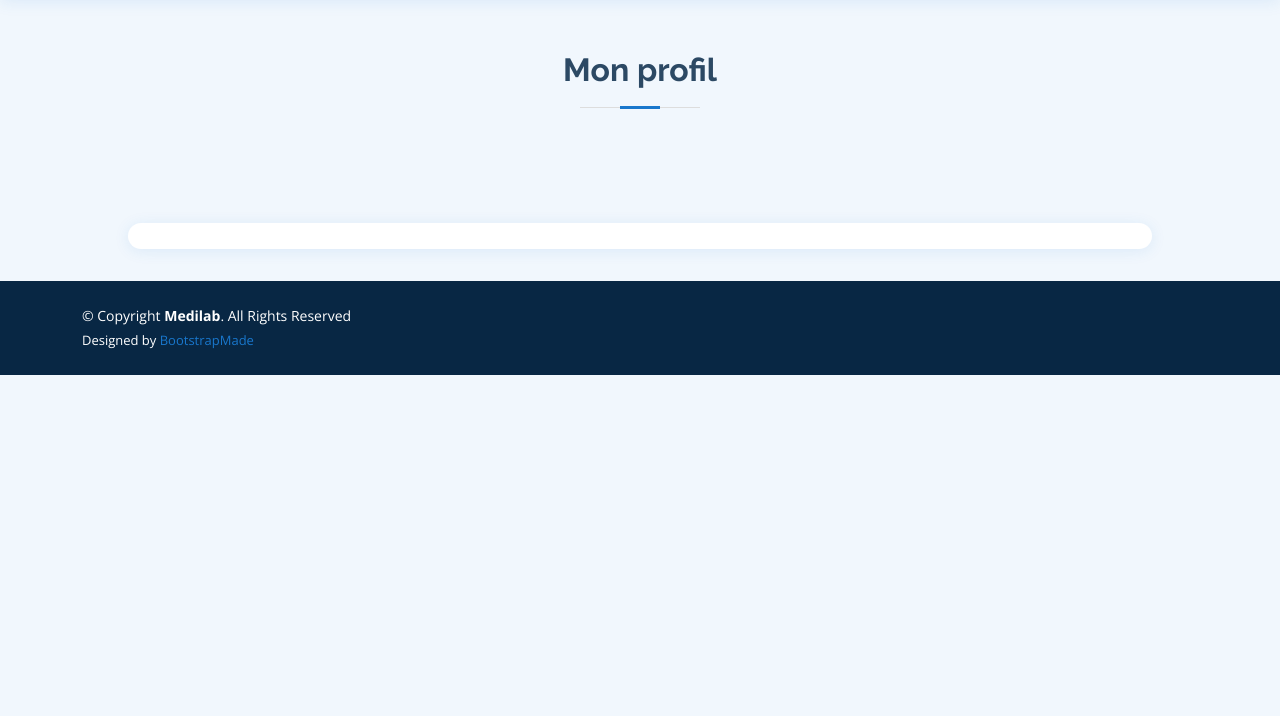
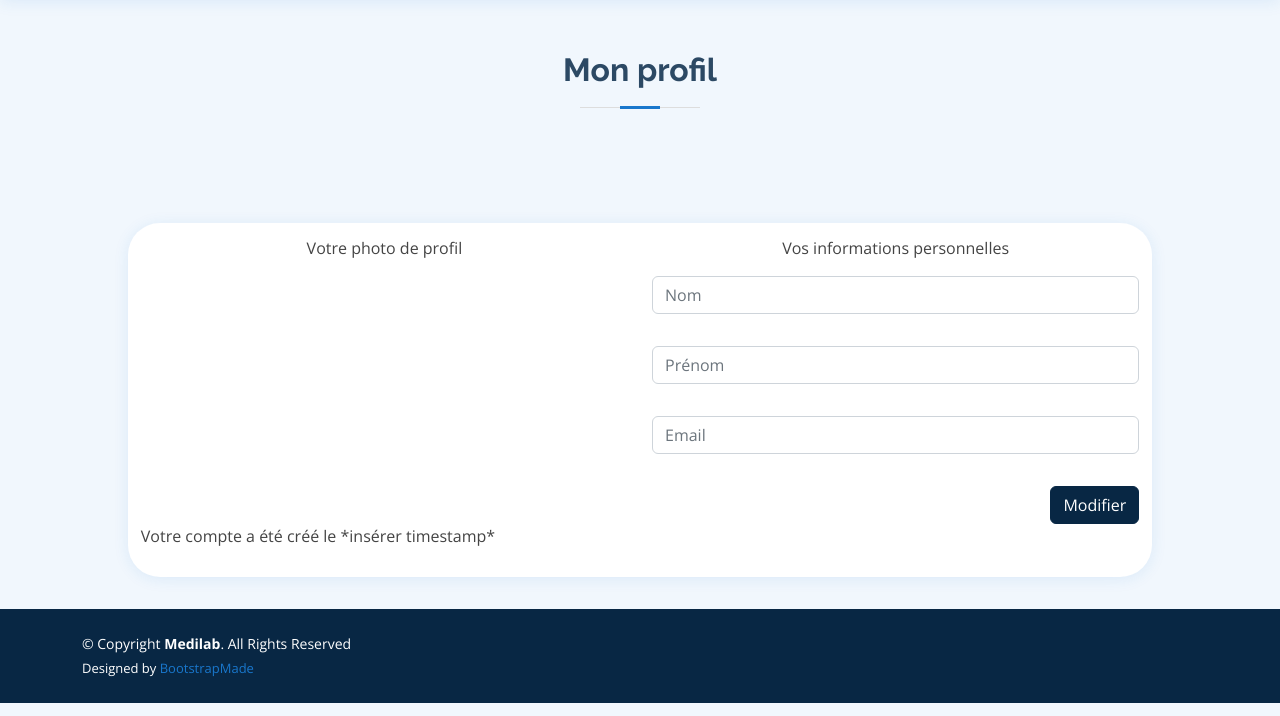
Before and after one commit to Lucie24/practibot, a PHP site: page /pages/profil.php in a window 1280 px wide. Shown: the part 84-800 px from the top of the page. Run offline with PHP 8.4, Linux system fonts and the light colour scheme.

Commit message:
Amélioration de la page profil.php
TODO : Faire les requêtes, le bouton de désinscription et le système de fichiers pour l'avatar

```diff
--- a/assets/css/style.css
+++ b/assets/css/style.css
@@ -1259,6 +1259,10 @@ td {
 # Attributs simples
 --------------------------------------------------------------*/
 
+.textLeft {
+  text-align: left;
+}
+
 .marginFatTop {
   margin-top : 5rem;
 }
--- a/pages/profil.php
+++ b/pages/profil.php
@@ -19,10 +19,34 @@
             <h2>Mon profil</h2>
         </div>
 
+        <?php
+        #Faire la récupération des infos dans la base de données pour les afficher en tant que placeholder dans les input
+        ?>
+
         <div class="containerTab">
-
-
-
+            <form action="profil.php" method="post" role="form">
+                <div class="row">
+                    <div class="col">
+                        <p>Votre photo de profil</p>
+                    </div>
+                    <div class="col">
+                        <p>Vos informations personnelles</p>
+                        <div class="form-group">
+                            <input type="text" name="id" class="form-control" id="id" placeholder="Nom">
+                        </div>
+                        <div class="form-group marginThinTop">
+                            <input type="password" name="mdp" class="form-control" id="mdp" placeholder="Prénom">
+                        </div>
+                        <div class="form-group marginThinTop">
+                            <input type="email" class="form-control" name="email" id="email" placeholder="Email">
+                        </div>
+                    </div>
+                    <div class="text-end marginThinTop">
+                        <button type="submit" class="btn btnPrimary">Modifier</button>
+                    </div>
+                </div>
+                <p class="textLeft">Votre compte a été créé le *insérer timestamp*</p>
+            </form>
         </div>
 
     </main>
```
